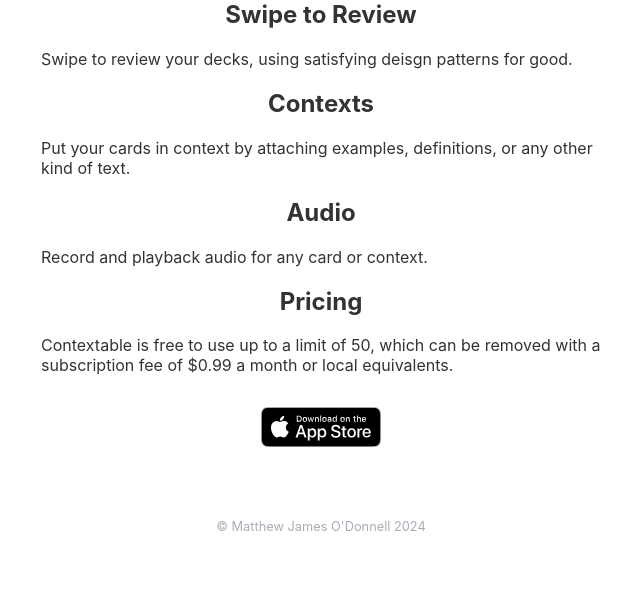
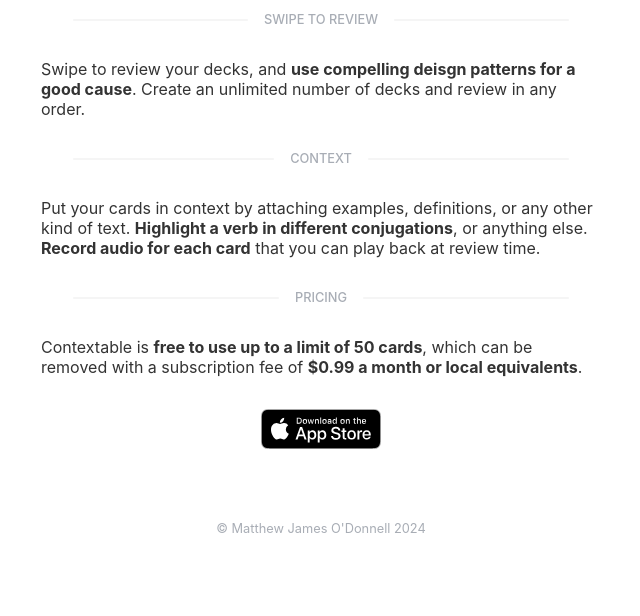
Before and after one commit to mattjamesod/andhash39, a Jekyll site: the page built from portfolio/contextable/index.markdown, in a window 1280 px wide. Shown: the part 717-1333 px from the top of the page, without its empty margins (319-959 px from the left). Built offline with Jekyll 4.4.1, drawn with Linux system fonts in a browser that asks for light colours.

Commit message:
contextable portfolio content

```diff
--- a/portfolio/contextable/index.markdown
+++ b/portfolio/contextable/index.markdown
@@ -13,18 +13,14 @@ back_link_label: Full Portfolio
 
 <img src="/assets/images/contextable.png" alt="Contextable" style="max-width:100%; height:auto;">
 
-## Swipe to Review
+{% include divider.html title="Swipe to Review" %}
 
-Swipe to review your decks, using satisfying deisgn patterns for good.
+Swipe to review your decks, and <strong>use compelling deisgn patterns for a good cause</strong>. Create an unlimited number of decks and review in any order.
 
-## Contexts
+{% include divider.html title="Context" %}
 
-Put your cards in context by attaching examples, definitions, or any other kind of text.
+Put your cards in context by attaching examples, definitions, or any other kind of text. <strong>Highlight a verb in different conjugations</strong>, or anything else. <strong>Record audio for each card</strong> that you can play back at review time.
 
-## Audio
+{% include divider.html title="Pricing" %}
 
-Record and playback audio for any card or context.
-
-## Pricing
-
-Contextable is free to use up to a limit of 50, which can be removed with a subscription fee of $0.99 a month or local equivalents.
+Contextable is <strong>free to use up to a limit of 50 cards</strong>, which can be removed with a subscription fee of <strong>$0.99 a month or local equivalents</strong>.
--- a/portfolio/thought-path/index.html
+++ b/portfolio/thought-path/index.html
@@ -51,8 +51,6 @@ Thought Path is the first point of contact for all your thoughts, ideas, and tas
 	</ul>
 </div>
 
-
-
 {% include divider.html title="Pricing" %}
 
 Though Path is <strong>free to use indefinitely</strong>, but you will need to review and archive all your thoughts once you reach a cap of 15.
```
